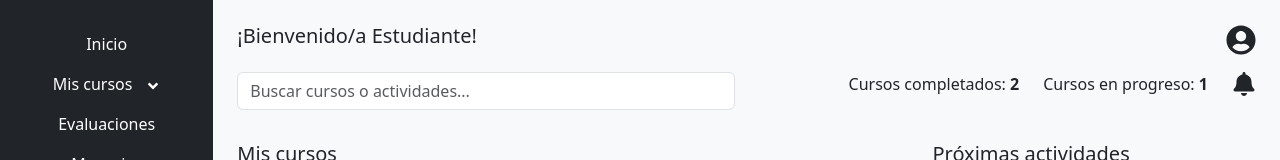
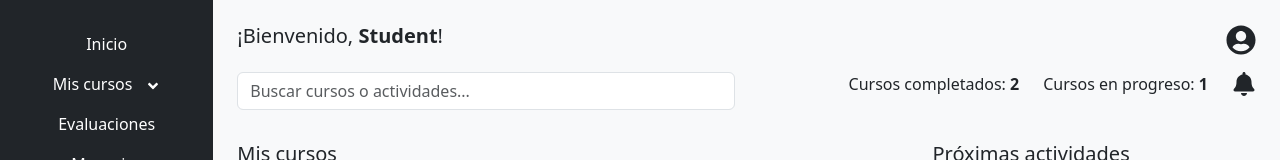
Before and after one commit to RolkoYana/LingoBridge, a React (Vite) app in the folder frontend/: page /student in a window 1280 px wide. Shown: the top 160 px of the page. Built offline with nearby package versions, Linux system fonts and the light colour scheme.

Commit message:
fix: mostrar nombre del usuario que hace login en su panel

```diff
--- a/frontend/src/api/api.js
+++ b/frontend/src/api/api.js
@@ -36,6 +36,7 @@ export const login = async (username, password) => {
 
   if (data.token) {
     localStorage.setItem("token", data.token); // guardar el token
+    localStorage.setItem("user", JSON.stringify({ name: data.name }));
   }
 
   return data;
--- a/frontend/src/components/admin/AdminHeader.jsx
+++ b/frontend/src/components/admin/AdminHeader.jsx
@@ -1,9 +1,20 @@
-import React from "react";
+import React, { useState, useEffect } from "react";
 import { Row, Col, Form, InputGroup } from "react-bootstrap";
 import { FaUserCircle, FaBell } from "react-icons/fa";
 
 const AdminHeader = () => {
-  const user = JSON.parse(localStorage.getItem("user"));
+  const [user, setUser] = useState({ name: "Admin" });
+
+  useEffect(() => {
+    const storedUser = localStorage.getItem("user");
+    if (storedUser) {
+      try {
+        setUser(JSON.parse(storedUser));
+      } catch (e) {
+        console.error("Error al parsear user:", e);
+      }
+    }
+  }, []);
 
   return (
     <Row className="align-items-center mb-4">
--- a/frontend/src/components/forms/LoginForm.jsx
+++ b/frontend/src/components/forms/LoginForm.jsx
@@ -26,6 +26,7 @@ const LoginForm = () => {
 
         // obtener datos del usuario
         const userData = {
+          name: response.name,
           username: response.username,
           roles: response.roles,
           courses: response.courses || [], // confirmar que courses existe
--- a/frontend/src/components/student/StudentHeader.jsx
+++ b/frontend/src/components/student/StudentHeader.jsx
@@ -1,13 +1,28 @@
-import React from "react";
+import React, { useState, useEffect } from "react";
 import { Row, Col, Form, InputGroup } from "react-bootstrap";
 import { FaBell, FaUserCircle } from "react-icons/fa";
 
 const StudentHeader = ({ name }) => {
+  const [user, setUser] = useState({ name: "Student" });
+
+  useEffect(() => {
+    const storedUser = localStorage.getItem("user");
+    if (storedUser) {
+      try {
+        setUser(JSON.parse(storedUser));
+      } catch (e) {
+        console.error("Error al parsear user:", e);
+      }
+    }
+  }, []);
+
   return (
     <>
       <Row className="align-items-center mb-3">
         <Col>
-          <h5>¡Bienvenido/a {name}!</h5>
+          <h5>
+            ¡Bienvenido, <strong>{user?.name || "Student"}</strong>!
+          </h5>
         </Col>
         <Col className="text-end">
           <FaUserCircle size={30} />
--- a/frontend/src/components/teacher/TeacherHeader.jsx
+++ b/frontend/src/components/teacher/TeacherHeader.jsx
@@ -1,9 +1,20 @@
-import React from "react";
+import React, { useState, useEffect } from "react";
 import { Row, Col, InputGroup, Form } from "react-bootstrap";
 import { FaBell, FaUserCircle } from "react-icons/fa";
 
 const TeacherHeader = () => {
-  const user = JSON.parse(localStorage.getItem("user"));
+  const [user, setUser] = useState({ name: "Profesor" });
+
+  useEffect(() => {
+    const storedUser = localStorage.getItem("user");
+    if (storedUser) {
+      try {
+        setUser(JSON.parse(storedUser));
+      } catch (e) {
+        console.error("Error al parsear user:", e);
+      }
+    }
+  }, []);
 
   return (
     <Row className="align-items-center mb-4">
--- a/frontend/src/components/teacher/TeacherSidebar.jsx
+++ b/frontend/src/components/teacher/TeacherSidebar.jsx
@@ -23,13 +23,6 @@ const TeacherSidebar = ({ setActiveSection }) => {
       >
         Modo estudiante
       </Nav.Link>
-      <Nav.Link
-        onClick={() => setActiveSection("inicio")}
-        className="text-white my-2"
-      >
-        Inicio
-      </Nav.Link>
-
       {/* mis cursos - session por defecto al entrar a la pagina */}
       <Nav.Link
         className="text-white"
```
